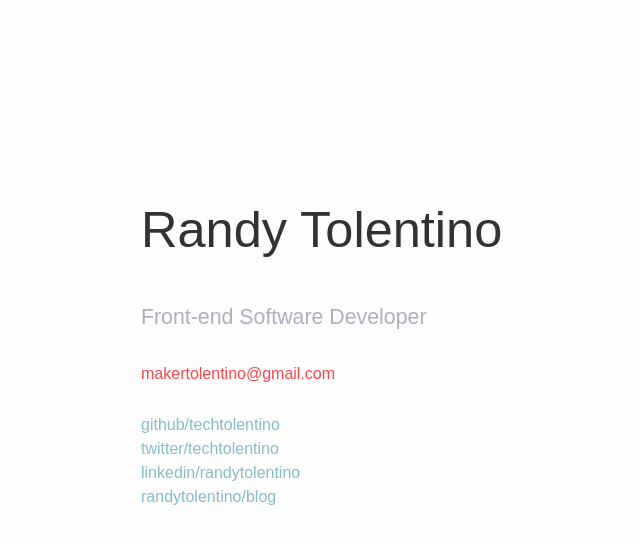
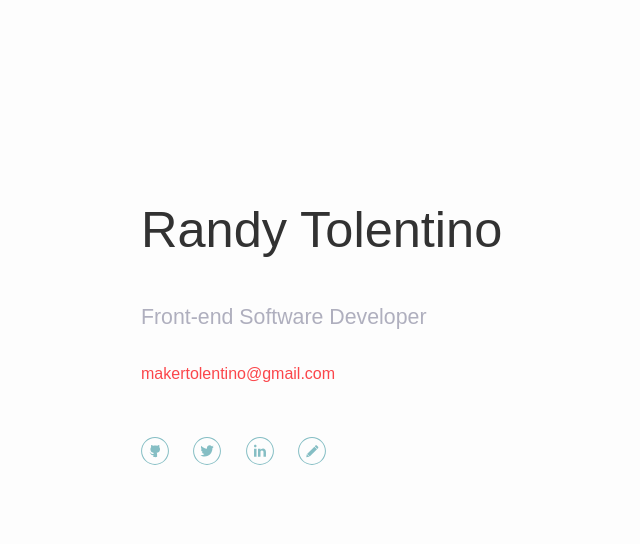
Before and after one commit to techtolentino/digital-card, a Jekyll site: the page built from index.html, in a window 1280 px wide. Shown: the top 544 px of the page, without its empty margins (19-659 px from the left). Built offline with Jekyll 4.4.1, drawn with Linux system fonts in a browser that asks for light colours.

Commit message:
updating home

```diff
--- a/_sass/_image.scss
+++ b/_sass/_image.scss
@@ -1,4 +1,4 @@
-.photo {
+.image {
     max-width: 100%;
 
     &--profile {
--- a/_sass/_list.scss
+++ b/_sass/_list.scss
@@ -1,6 +1,18 @@
 .list {
     &--social {
+        margin: 0;
         padding-left: 0;
         list-style: none;
+        li {
+            display: inline;
+            svg {
+                max-width: 1.75em;
+                margin-right: 1.25em;
+            }
+
+            a:hover {
+                text-decoration: none;
+            }
+        }
     }
 }
--- a/_sass/_typography.scss
+++ b/_sass/_typography.scss
@@ -43,9 +43,10 @@ p {
         color: $primary;
         transition: color .25s;
         text-decoration: none;
+        font-weight: 300;
 
         &:hover {
-            color: darken($primary, 15%);
+            color: darken($primary, 20%);
             border-bottom: 1px solid currentColor;
             transition: color .25s, border-bottom .5s;
         }
@@ -55,6 +56,7 @@ p {
         color: $danger;
         transition: color .25s;
         text-decoration: none;
+        font-weight: 300;
 
         &:hover {
          color: darken($danger, 20%);
--- a/_sass/_utilities.scss
+++ b/_sass/_utilities.scss
@@ -12,3 +12,9 @@
         font-weight: normal;
     }
 }
+
+.align {
+    &--center {
+        text-align: center;
+    }
+}
--- a/index.html
+++ b/index.html
@@ -5,19 +5,19 @@ layout: default
     <div class="container">
         <h1>Randy Tolentino</h1>
         <h4 class="accent--gray">Front-end Software Developer</h4>
-        <h5><a class="link--warm" href="mailto:makertolentino@gmail.com">makertolentino@gmail.com</a></h5>
+        <p><a class="link--warm" href="mailto:makertolentino@gmail.com">makertolentino@gmail.com</a></p>
         <ul class="list--social">
             <li>
-                <a class="link--base" href="https://github.com/techtolentino">github/techtolentino</a>
+                <a class="link--base" href="https://github.com/techtolentino">{% include assets/icon-github.svg %}</a>
             </li>
             <li>
-                <a class="link--base" href="https://twitter.com/techtolentino">twitter/techtolentino</a>
+                <a class="link--base" href="https://twitter.com/techtolentino">{% include assets/icon-twitter.svg %}</a>
             </li>
             <li>
-                <a class="link--base" href="https://linkedin.com/in/randytolentino">linkedin/randytolentino</a>
+                <a class="link--base" href="https://linkedin.com/in/randytolentino">{% include assets/icon-linkedin.svg %}</a>
             </li>
             <li>
-                <a class="link--base" href="http://randytolentino.com/blog">randytolentino/blog</a>
+                <a class="link--base" href="http://randytolentino.com/blog">{% include assets/icon-blog.svg %}</a>
             </li>
         </ul>
     </div>
```
Also changed, not shown: _includes/assets/icon-blog.svg (added), _includes/assets/icon-github.svg (added), _includes/assets/icon-linkedin.svg (added), _includes/assets/icon-twitter.svg (added), assets/randy-2016.png (added).
